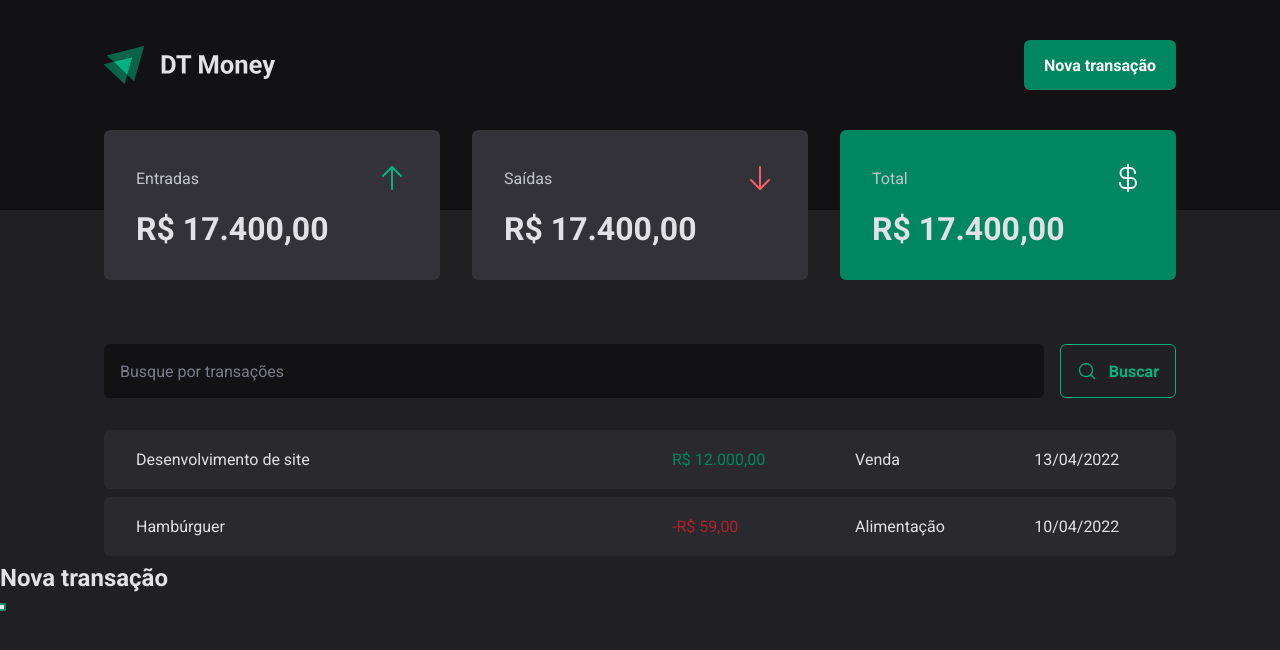
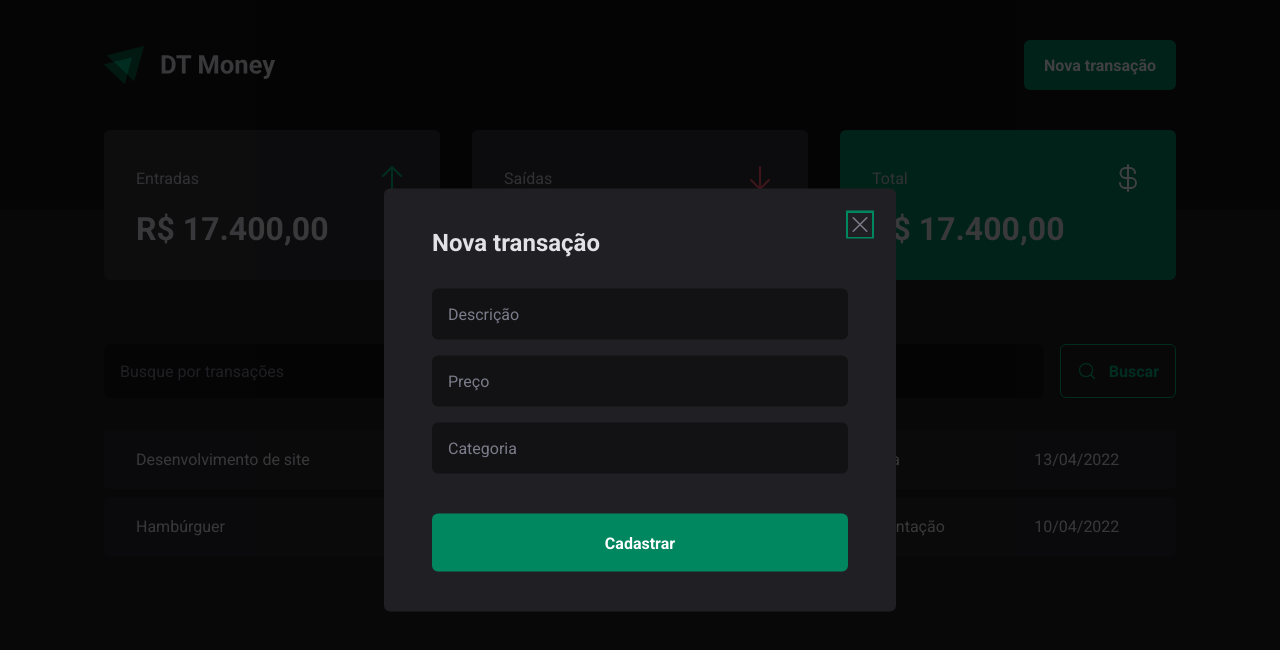
Before and after one commit to lucasmgsilva/dt-money, a React (Vite) app: page / in a window 1280 px wide. Both pictures are taken after a click on the button "Nova transação". Shown: the top 650 px of the page. Built offline with nearby package versions, Linux system fonts and the light colour scheme.

Commit message:
Modal de nova transação

```diff
--- a/src/components/Header/index.tsx
+++ b/src/components/Header/index.tsx
@@ -1,6 +1,7 @@
 import { HeaderContainer, HeaderContent, NewTransactionButton } from "./styles";
 import logoImg from '../../assets/logo.svg';
 import * as Dialog from '@radix-ui/react-dialog'
+import { NewTransactionModal } from "../NewTransactionModal";
 
 export function Header(){
     return (
@@ -12,15 +13,7 @@
                     <Dialog.Trigger asChild>
                         <NewTransactionButton>Nova transação</NewTransactionButton>
                     </Dialog.Trigger>
-                    <Dialog.Portal>
-                        <Dialog.Overlay />
-
-                       <Dialog.Content>
-                            <Dialog.Title>Nova transação</Dialog.Title>
-
-                            <Dialog.Close />
-                       </Dialog.Content>
-                    </Dialog.Portal>
+                    <NewTransactionModal />
                 </Dialog.Root>
             </HeaderContent>
         </HeaderContainer>
--- /dev/null
+++ b/src/components/NewTransactionModal/index.tsx
@@ -0,0 +1,27 @@
+import * as Dialog from "@radix-ui/react-dialog";
+import { X } from "phosphor-react";
+import { CloseButton, Content, Overlay } from "./styles";
+
+export function NewTransactionModal(){
+    return (
+        <Dialog.Portal>
+            <Overlay />
+
+            <Content>
+                <Dialog.Title>Nova transação</Dialog.Title>
+
+                <CloseButton>
+                    <X size={24} />
+                </CloseButton>
+
+                <form>
+                    <input type="text" placeholder="Descrição" required />
+                    <input type="number" placeholder="Preço" required />
+                    <input type="text" placeholder="Categoria" required />
+                    <button type="submit">Cadastrar</button>
+                </form>
+
+            </Content>
+        </Dialog.Portal>
+    )
+}
--- /dev/null
+++ b/src/components/NewTransactionModal/styles.ts
@@ -0,0 +1,73 @@
+import * as Dialog from "@radix-ui/react-dialog";
+import styled from "styled-components";
+
+export const Overlay = styled(Dialog.Overlay)`
+    position: fixed;
+    width: 100vw;
+    height: 100vh;
+    inset: 0;
+    background: rgba(0, 0, 0, .75)
+`
+
+export const Content = styled(Dialog.Content)`
+    min-width: 32rem;
+    border-radius: 6px;
+    padding: 2.5rem 3rem;
+    background: ${props => props.theme['gray-800']};
+
+    position: fixed;
+    top: 50%;
+    left: 50%;
+    transform: translate(-50%, -50%);
+
+    form {
+        margin-top: 2rem;
+
+        display: flex;
+        flex-direction: column;
+        gap: 1rem;
+
+        input {
+            border-radius: 6px;
+            border: 0;
+            background: ${props => props.theme['gray-900']};
+            color: ${props => props.theme['gray-300']};
+            padding: 1rem;
+
+            &::placeholder {
+                color: ${props => props.theme['gray-500']};
+            }
+        }
+
+        button[type="submit"]{
+            height: 58px;
+            border: 0;
+            background: ${props => props.theme['green-500']};
+            color: ${props => props.theme.white};
+            font-weight: bold;
+            padding: 0 1.25rem;
+            border-radius: 6px;
+
+            margin-top: 1.5rem;
+            cursor: pointer;
+
+            &:hover {
+                background: ${props => props.theme['green-700']};
+                transition: background-color 0.2s;
+            }
+        }
+    }
+
+`
+
+export const CloseButton = styled(Dialog.Close)`
+    position: absolute;
+    background: transparent;
+    border: 0;
+    top: 1.5rem;
+    right: 1.5rem;
+    line-height: 0;
+    cursor: pointer;
+    color: ${props => props.theme['gray-500']};
+
+`
```
